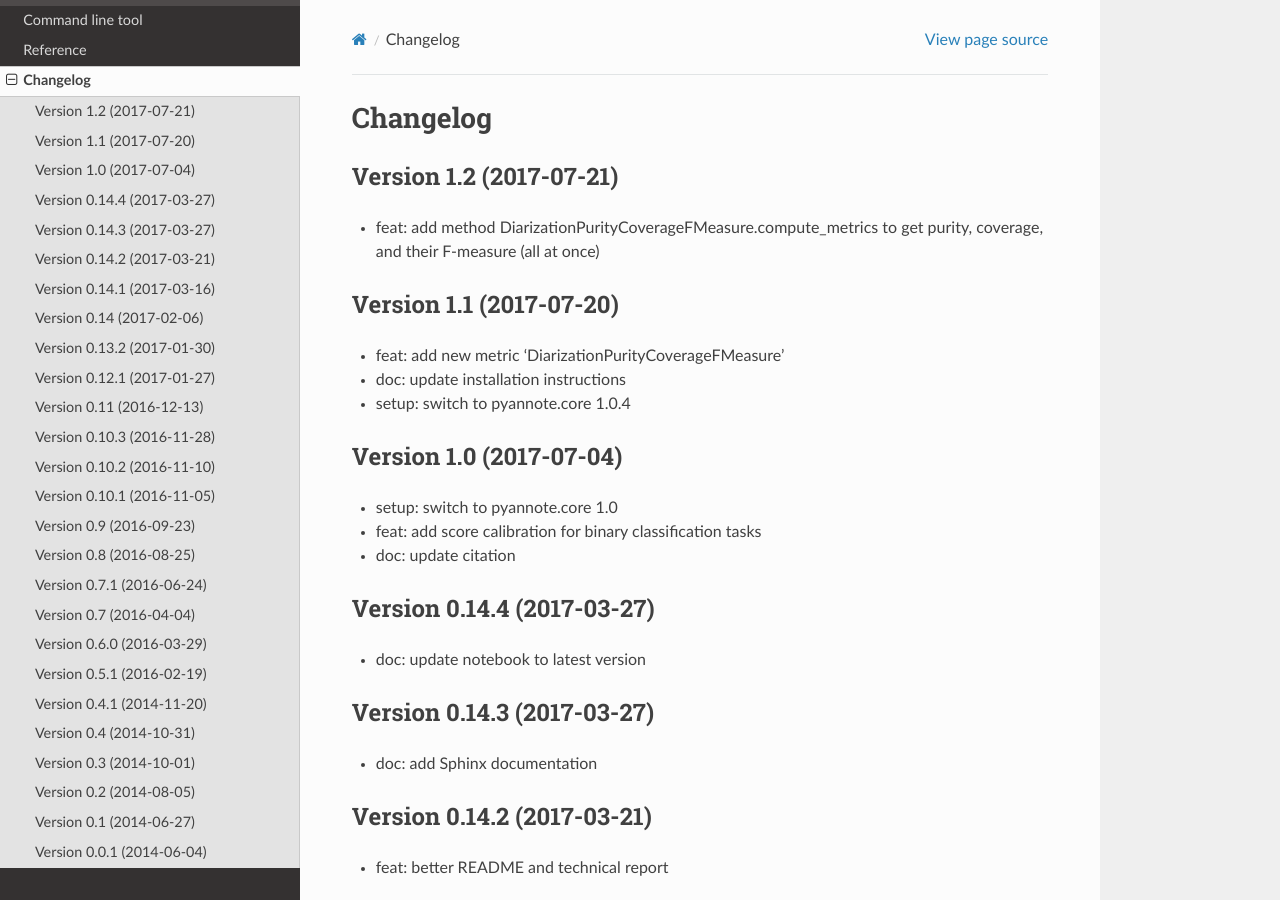
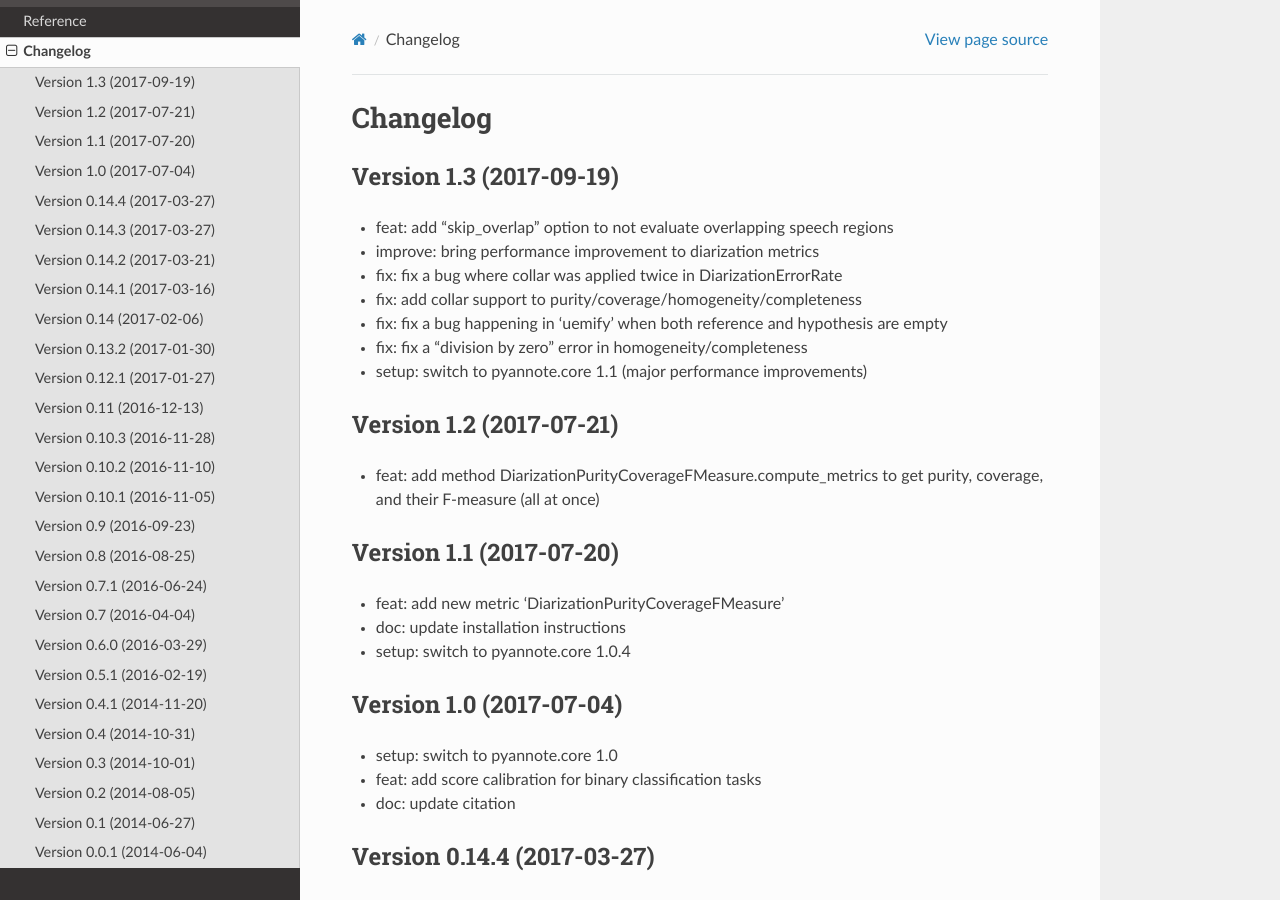
Before and after one commit to pyannote/pyannote-metrics, a Sphinx documentation site: the page built from docs/source/changelog.rst, in a window 1280 px wide and 900 px high. Built offline with Sphinx 7.4.7 and the Read the Docs theme 2.0.0, drawn with Linux system fonts in a browser that asks for light colours.

Commit message:
doc: update changelogs

```diff
--- a/docs/source/changelog.rst
+++ b/docs/source/changelog.rst
@@ -1,6 +1,17 @@
 #########
 Changelog
 #########
+
+Version 1.3 (2017-09-19)
+~~~~~~~~~~~~~~~~~~~~~~~~
+
+- feat: add "skip_overlap" option to not evaluate overlapping speech regions
+- improve: bring performance improvement to diarization metrics
+- fix: fix a bug where collar was applied twice in DiarizationErrorRate
+- fix: add collar support to purity/coverage/homogeneity/completeness
+- fix: fix a bug happening in 'uemify' when both reference and hypothesis are empty
+- fix: fix a "division by zero" error in homogeneity/completeness
+- setup: switch to pyannote.core 1.1 (major performance improvements)
 
 Version 1.2 (2017-07-21)
 ~~~~~~~~~~~~~~~~~~~~~~~~
```
